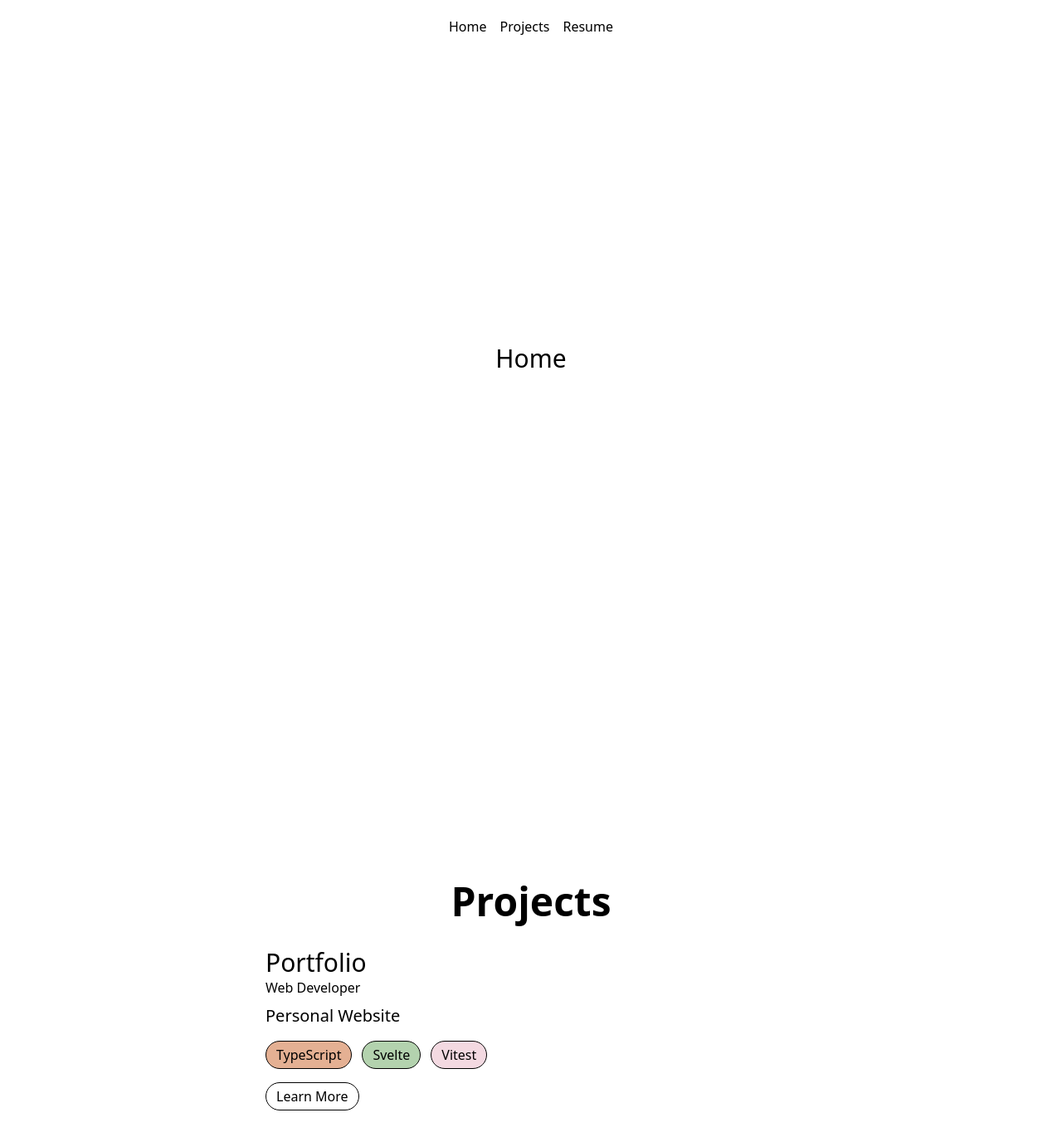
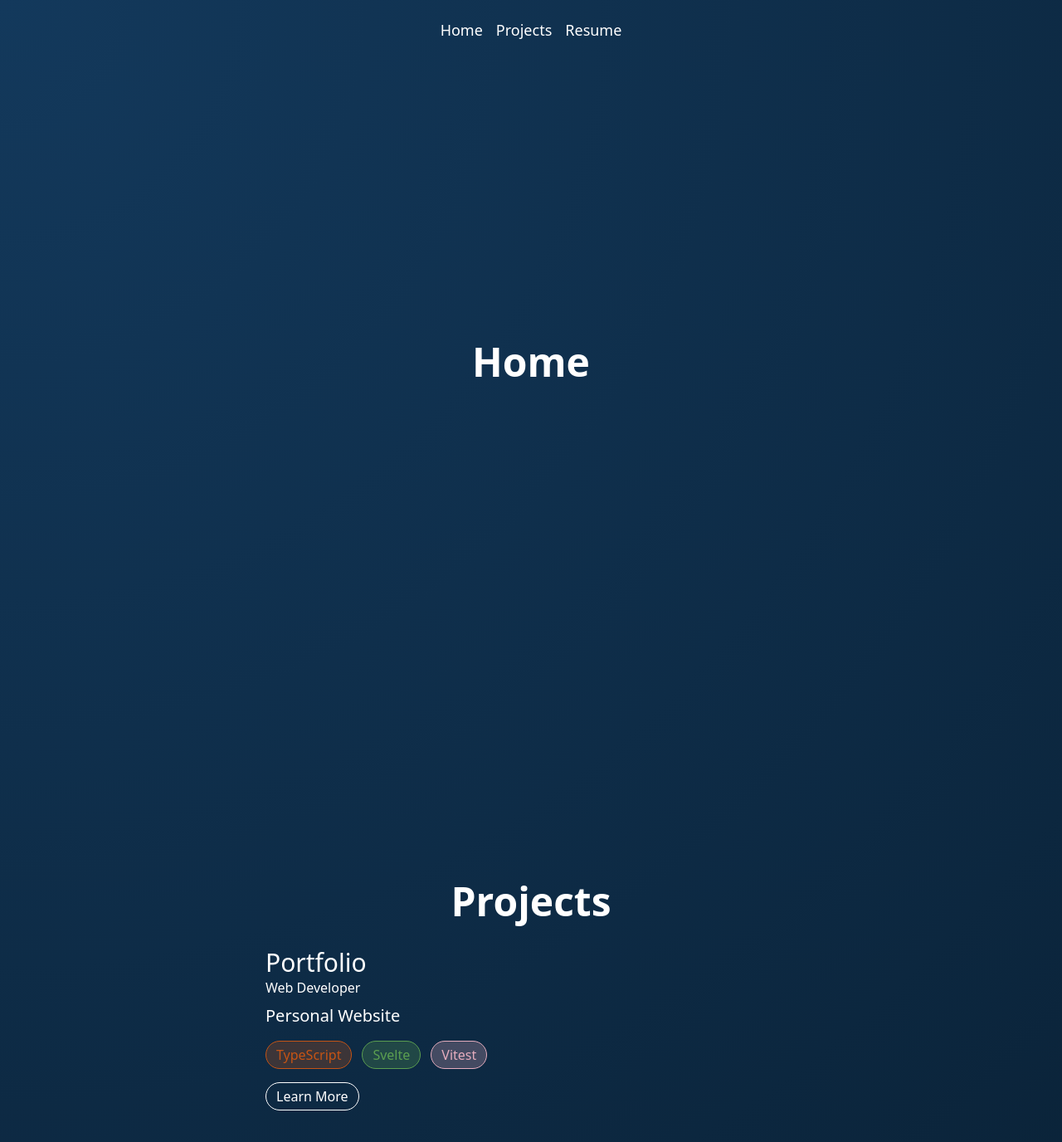
Before and after one commit to Jcho114/portfolio, a SvelteKit app: page / in a window 1280 px wide. Shown: the top 1376 px of the page at 83% size. Built offline with nearby package versions, Linux system fonts and the light colour scheme.

Commit message:
small visual additions

```diff
--- a/src/lib/components/Home.svelte
+++ b/src/lib/components/Home.svelte
@@ -1,3 +1,3 @@
 <div class="flex justify-center items-center h-full-with-navbar">
-	<p class="text-3xl">Home</p>
+	<p class="text-5xl font-semibold">Home</p>
 </div>
--- a/src/lib/components/NavBar.svelte
+++ b/src/lib/components/NavBar.svelte
@@ -28,8 +28,10 @@
 	}
 </script>
 
-<nav class="flex flex-row gap-4 justify-center items-center h-navbar w-screen max-w-full overflow-hidden bg-transparent">
-	<a href="/">Home</a>
-	<a href="/#projects" on:click={handleAnchorClick}>Projects</a>
-	<a href="/" target="_blank">Resume</a>
+<nav
+	class="flex flex-row gap-4 justify-center items-center h-navbar w-screen max-w-full overflow-hidden bg-transparent"
+>
+	<a href="/" class="text-lg">Home</a>
+	<a href="/#projects" class="text-lg" on:click={handleAnchorClick}>Projects</a>
+	<a href="/" class="text-lg" target="_blank">Resume</a>
 </nav>
--- a/src/lib/components/ProjectCard.svelte
+++ b/src/lib/components/ProjectCard.svelte
@@ -14,16 +14,14 @@
 	<div class="flex gap-3 my-2">
 		{#each project.tags as tag (tag)}
 			<p
-				class="text-md border border-black rounded-full px-3 py-1"
-				style={`background-color: ${tagColorMapping[tag]}75`}
+				class="text-md border rounded-full px-3 py-1"
+				style={`background-color: ${tagColorMapping[tag]}40; border-color: ${tagColorMapping[tag]}; color: ${tagColorMapping[tag]}`}
 			>
 				{tag}
 			</p>
 		{/each}
 	</div>
-	<button
-		class="text-md border border-black rounded-full w-fit px-3 py-1 hover:bg-gray-100 duration-200 ease-in"
-	>
+	<button class="text-md border border-white rounded-full w-fit px-3 py-1 duration-200 ease-in">
 		<a href={`/projects/${project.name.toLowerCase()}`}>Learn More</a>
 	</button>
 </div>
--- a/src/routes/+layout.svelte
+++ b/src/routes/+layout.svelte
@@ -1,7 +1,26 @@
-<script>
+<script lang="ts">
 	import '../app.css';
 	import NavBar from '$lib/components/NavBar.svelte';
+
+	let xScroll = 0,
+		yScroll = 0;
+
+	let x = 0,
+		y = 0;
+	const onmousemove = (event: MouseEvent) => {
+		x = event.screenX;
+		y = event.screenY;
+	};
 </script>
 
-<NavBar />
-<slot />
+<svelte:window bind:scrollX={xScroll} bind:scrollY={yScroll} />
+
+<main
+	on:mousemove={onmousemove}
+	on:scroll={onscroll}
+	class="text-white"
+	style={`background: radial-gradient(circle at ${x + xScroll}px ${y + yScroll}px, rgba(19,57,92,1) 0%, rgba(10,34,55,1) 100%);`}
+>
+	<NavBar />
+	<slot />
+</main>
--- a/src/routes/projects/portfolio/+page.svelte
+++ b/src/routes/projects/portfolio/+page.svelte
@@ -1 +1,3 @@
-<h1>Portfolio</h1>
+<main class="w-inherit min-h-full-with-navbar flex justify-center items-center">
+	<h1>Portfolio</h1>
+</main>
--- a/tailwind.config.js
+++ b/tailwind.config.js
@@ -4,8 +4,11 @@ export default {
 	theme: {
 		extend: {
 			height: {
-				navbar: '4rem',
-				'full-with-navbar': 'calc(100vh - 4rem)'
+				navbar: '4.5rem',
+				'full-with-navbar': 'calc(100vh - 4.5rem)'
+			},
+			minHeight: {
+				'full-with-navbar': 'calc(100vh - 4.5rem)'
 			}
 		}
 	},
```
